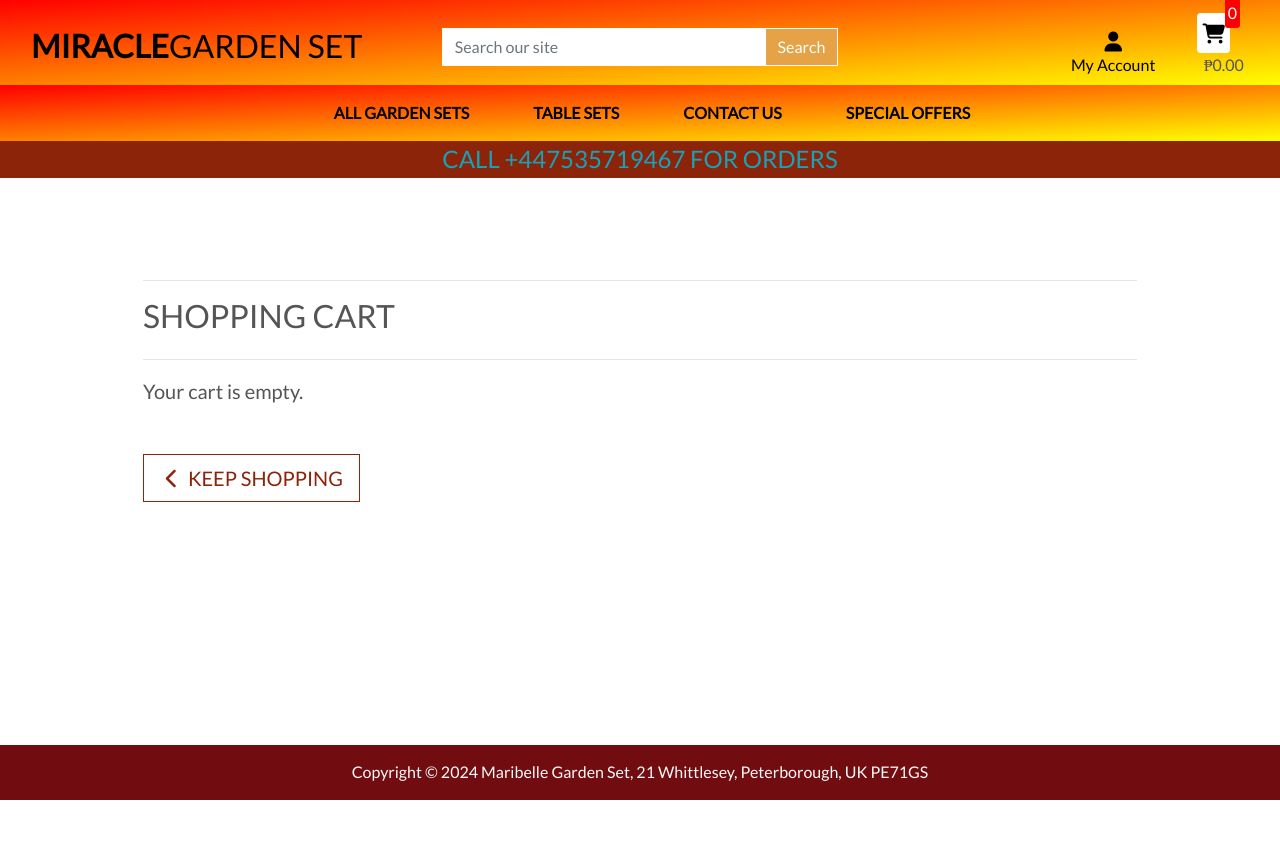
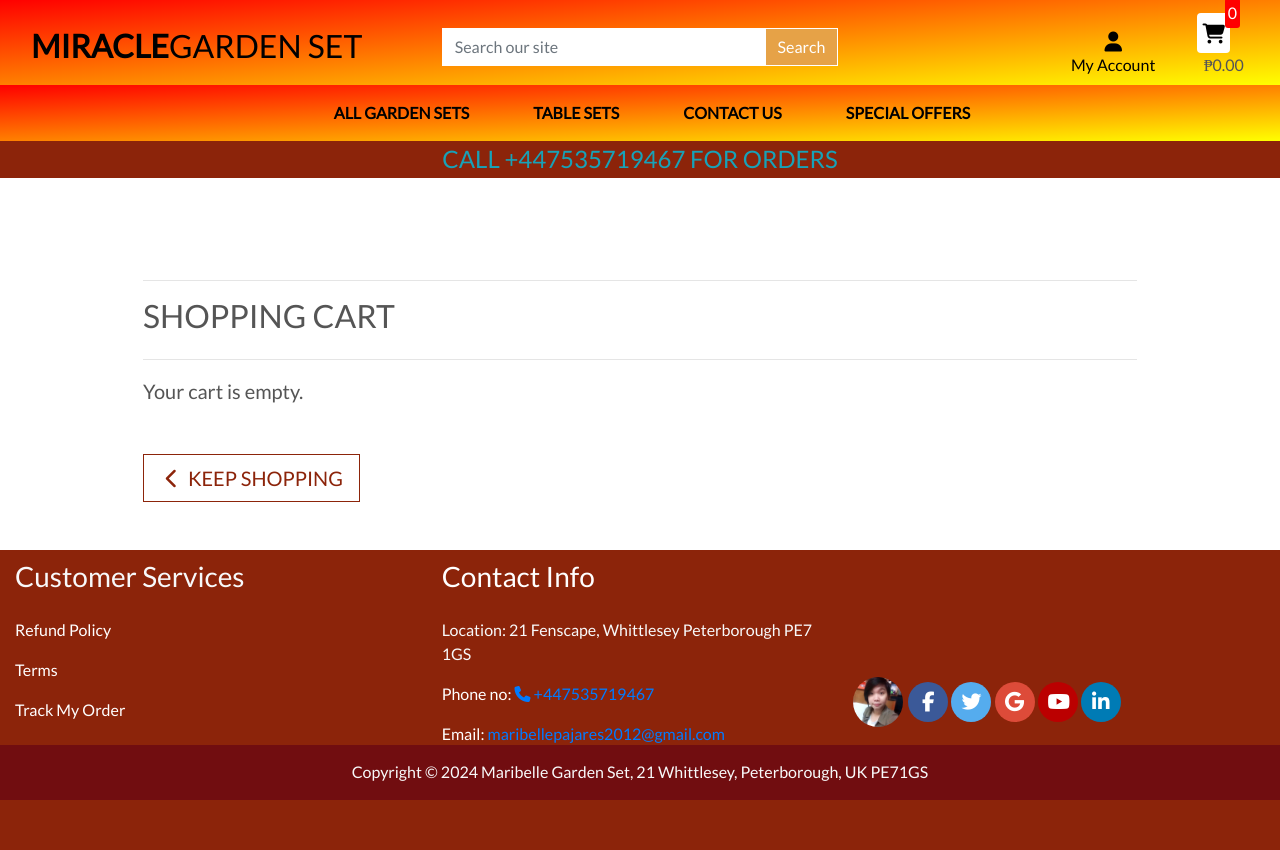
Before and after one commit to Maribel-88/Miracle_garden_set, a Django app: page /cart/ in a window 1280 px wide. Before the commit the page ends 800 px from the top, so only its background shows below. Run offline with Django 4.2, Linux system fonts and the light colour scheme; some libraries are stand-ins or nearby versions.

Commit message:
Added additional footer

```diff
--- a/static/css/base.css
+++ b/static/css/base.css
@@ -11,6 +11,9 @@ body {
     padding-bottom: 100px;
 }
 
+a:hover {
+    color: hotpink;
+}
 
 #topnav {
     background: linear-gradient(to bottom right, red, yellow);
@@ -489,6 +492,10 @@ a.category-badge > span.badge:hover {
         font-size: 2rem;
     }
 
+    #imgBorder {
+        margin-bottom: 100px;
+    }
+
 }
 /*-----------------Social Media Icons ------------*/
 
@@ -558,4 +565,5 @@ a.category-badge > span.badge:hover {
     background-color: #8c240a;
     border-style: none;
     align-items: center;
+    padding-top: 10px;
   }
--- a/templates/base.html
+++ b/templates/base.html
@@ -145,6 +145,60 @@
     {% block content %}
     {% endblock %}
 
+       <!--Contact & footer-->
+   <section >
+    <div class="container-fluid mt-5" id="imgBorder">
+        <div class="row g-4">
+            <div class="col-md-4 text-light">
+                <h3 class=" mb-4">Customer Services</h3>
+                <div id="customerServices">
+                    <p>
+                        <a href="refund.html"><span class="fw-bold text-white">Refund Policy</span></a>
+                    </p>
+                    <p>
+                       <a href="terms.html"><span class="fw-bold text-white">Terms</span></a>
+                    </p>
+                    <p>
+                       <a href="trackOrder.html"> <span class="fw-bold text-white">Track My Order</span></a>
+                    <p>
+                </div>
+            </div>
+            <div class="col-md-4 text-light mb-5" id="footerInfo">
+                <h3 class=" mb-4 text-white">Contact Info</h3>
+                <div >
+                    <p>
+                        <span class="fw-bold">Location:</span> 21 Fenscape, Whittlesey Peterborough
+                         PE7 1GS
+                    </p>
+                    <p>
+                        <a href="#"><span class="fw-bold text-white">Phone no: </span><i class="fa fa-phone"></i> +447535719467</a>
+                    </p>
+                    <p>
+                        <a href="#"><span class="fw-bold text-white">Email:</span> maribellepajares2012@gmail.com</a>
+                    <p>
+                    <p>
+                        <span class="fw-bold">Agent Name:</span> Maribel Pajares
+                    </p>
+                </div>
+            </div>
+
+            <div class="row" id="imgBorder">
+                    <div class="col">
+                        <img src="/media/maribel (3).jpg" class="rounded-circle mb-3 img-fluid" id="imgFooter" alt="">
+                    </div>
+                    <div id="socIcon" class="mb-3">
+                    <a href="https://www.facebook.com/maribel.pajares.7" class="fa fa-facebook"></a>
+                    <a href="#" class="fa fa-twitter"></a>
+                    <a href="#" class="fa fa-google"></a>
+                    <a href="#" class="fa fa-youtube"></a>
+                    <a href="#" class="fa fa-linkedin"></a>
+                    </div>
+            </div>
+
+
+        </div>
+    </div>
+
     {% block postloadjs %}
     <script type="text/javascript">
         $('.toast').toast('show');
```
